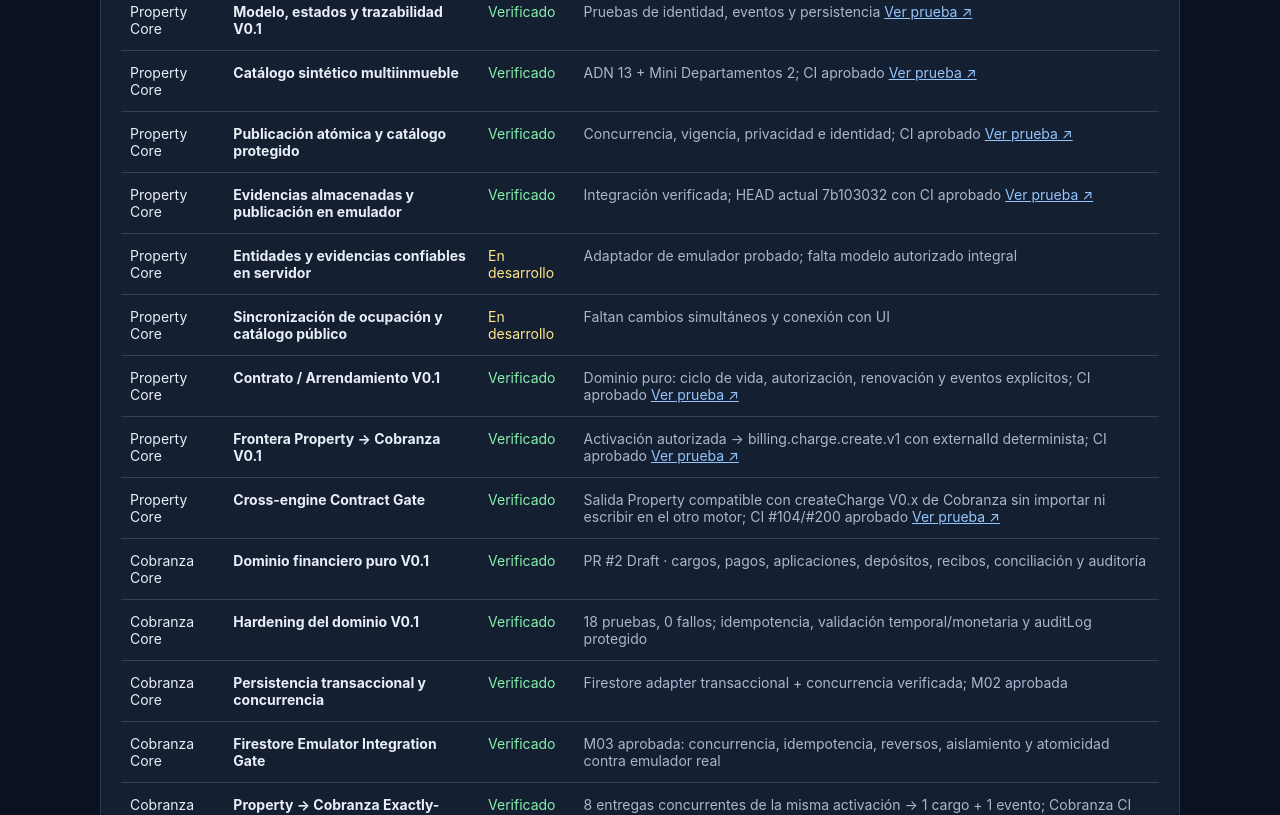
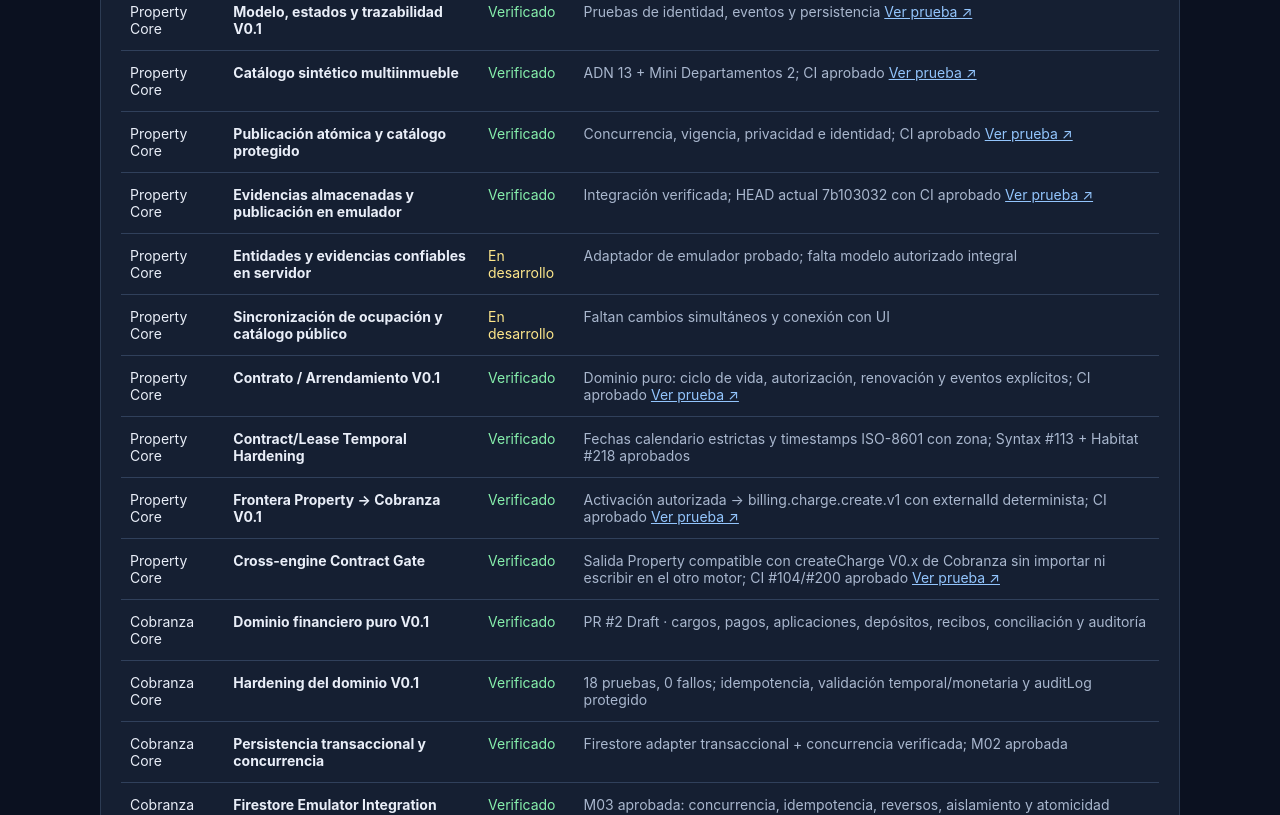
Before and after one commit to petronasbeats-hash/Gestor-de-Leads-Zapien, a plain HTML site: page lab/centro-control/index.html in a window 1280 px wide. Shown: the part 1680-2495 px from the top of the page. Drawn offline with Linux system fonts and the light colour scheme; no server answers.

Commit message:
Control Lab: mark Contract Lease temporal hardening verified

```diff
--- a/lab/centro-control/index.html
+++ b/lab/centro-control/index.html
@@ -25,6 +25,7 @@ const milestones=[
 {engine:"Property Core",name:"Entidades y evidencias confiables en servidor",status:"doing",proof:"Adaptador de emulador probado; falta modelo autorizado integral"},
 {engine:"Property Core",name:"Sincronización de ocupación y catálogo público",status:"doing",proof:"Faltan cambios simultáneos y conexión con UI"},
 {engine:"Property Core",name:"Contrato / Arrendamiento V0.1",status:"done",proof:"Dominio puro: ciclo de vida, autorización, renovación y eventos explícitos; CI aprobado"},
+{engine:"Property Core",name:"Contract/Lease Temporal Hardening",status:"done",proof:"Fechas calendario estrictas y timestamps ISO-8601 con zona; Syntax #113 + Habitat #218 aprobados"},
 {engine:"Property Core",name:"Frontera Property → Cobranza V0.1",status:"done",proof:"Activación autorizada → billing.charge.create.v1 con externalId determinista; CI aprobado"},
 {engine:"Property Core",name:"Cross-engine Contract Gate",status:"done",proof:"Salida Property compatible con createCharge V0.x de Cobranza sin importar ni escribir en el otro motor; CI #104/#200 aprobado"},
 {engine:"Cobranza Core",name:"Dominio financiero puro V0.1",status:"done",proof:"PR #2 Draft · cargos, pagos, aplicaciones, depósitos, recibos, conciliación y auditoría"},
```
